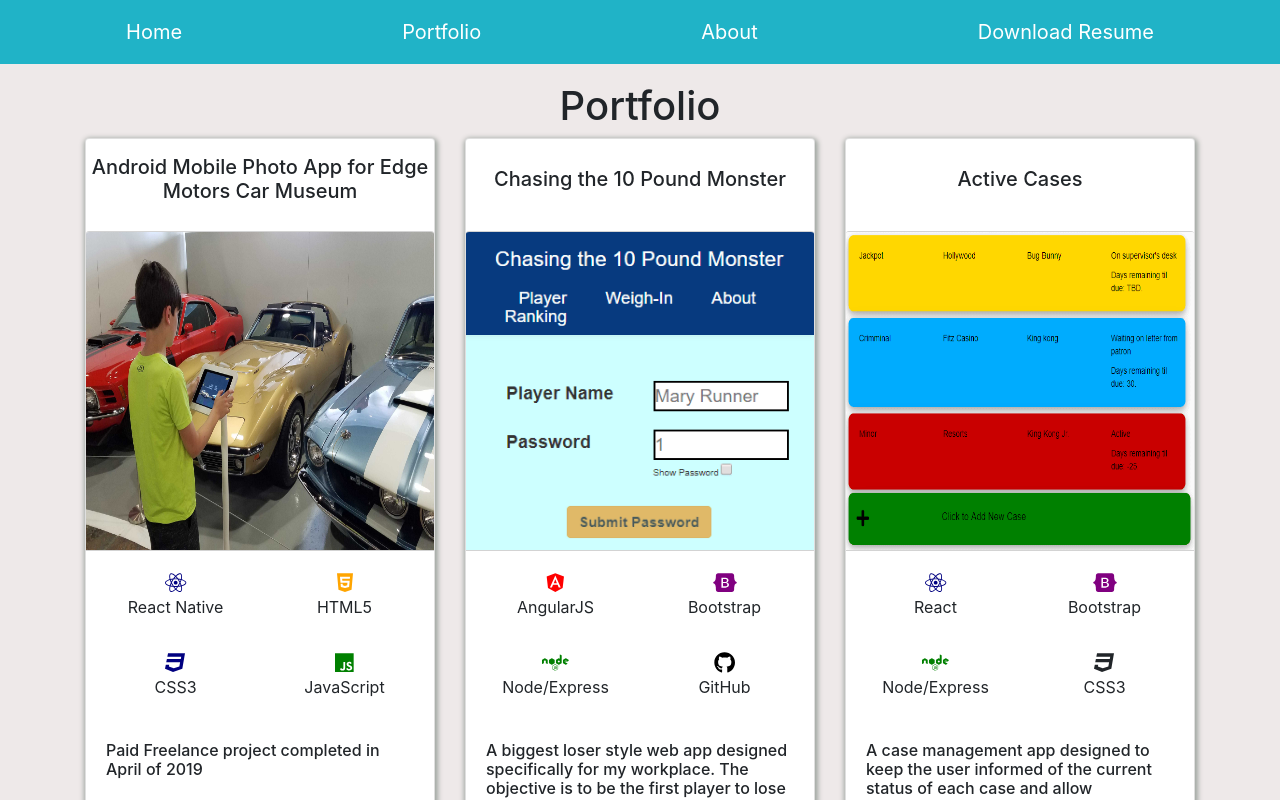
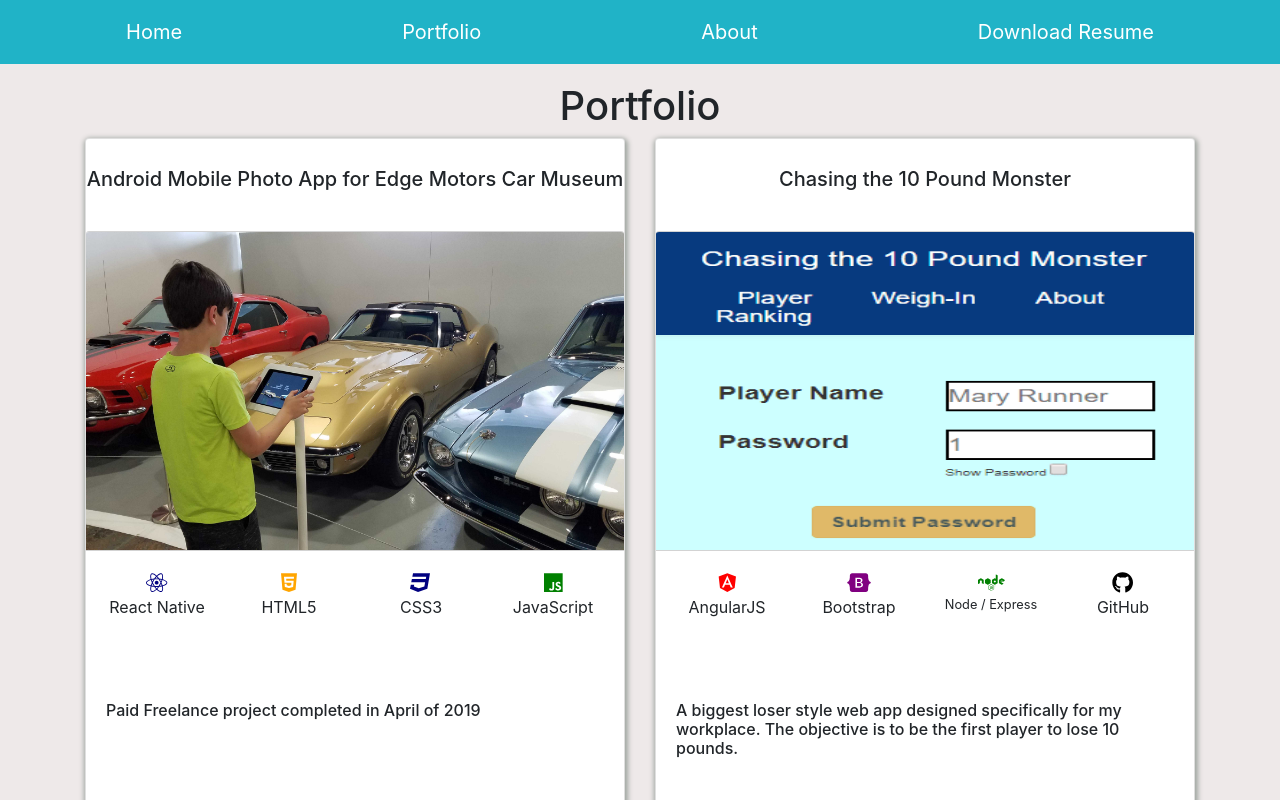
Before and after one commit to jcsmileyjr/v2-Portfolio, a React (Create React App) app in the folder portfolio/: page / in a window 1280 px wide. Both pictures are taken after a click on the button "Portfolio". Shown: the top 800 px of the page. Built offline with nearby package versions, Linux system fonts and the light colour scheme.

Commit message:
Iniital changes to Porfolio

```diff
--- a/portfolio/src/App.css
+++ b/portfolio/src/App.css
@@ -140,13 +140,24 @@ really wasn't working. The fix was to use a linear-gradient.
 }
 
 .equalTechHeight {
-  height: 20vh;
+  height: 15vh;
 }
 
 .equalObjHeight {
   height: 15vh;
   padding-bottom: 10vh;
 
+}
+
+/*smaller text for Node/Express to make it fit */
+.smallText {
+  font-size: .8rem;
+}
+
+@media screen and (max-width:470px){
+  .allTextSmall {
+    font-size: .8rem;
+  }
 }
 
 @media screen and (max-width:1020px) and (min-width:768px){
--- a/portfolio/src/components/portfolio.js
+++ b/portfolio/src/components/portfolio.js
@@ -19,7 +19,7 @@ export default function Portfolio(props) {
         </Col>
       </Row>
       <Row>
-        <Col className="spaceBetweenPortfolioCards" xs={12} md={4}>
+        <Col className="spaceBetweenPortfolioCards" xs={12} lg={6}>
           <Card className="h-100 imageShadowBorder">
             <Card.Title className="center equalTitleHeight">
               Android Mobile Photo App for Edge Motors Car Museum
@@ -32,37 +32,37 @@ export default function Portfolio(props) {
             />
             <Card.Body>
               <Row className="equalTechHeight">
-                <Col className="center" xs={6}>
+                <Col className="center" xs={3}>
                   <FontAwesomeIcon
                     style={{ color: "navy" }}
                     icon={["fab", "react"]}
                     size="lg"
                   />
-                  <Card.Text>React Native</Card.Text>
+                  <Card.Text className="allTextSmall">React Native</Card.Text>
                 </Col>
-                <Col className="center" xs={6}>
+                <Col className="center" xs={3}>
                   <FontAwesomeIcon
                     style={{ color: "orange" }}
                     icon={["fab", "html5"]}
                     size="lg"
                   />
-                  <Card.Text>HTML5</Card.Text>
+                  <Card.Text className="allTextSmall">HTML5</Card.Text>
                 </Col>
-                <Col className="center" xs={6}>
+                <Col className="center" xs={3}>
                   <FontAwesomeIcon
                     style={{ color: "navy" }}
                     icon={["fab", "css3"]}
                     size="lg"
                   />
-                  <Card.Text>CSS3</Card.Text>
+                  <Card.Text className="allTextSmall">CSS3</Card.Text>
                 </Col>
-                <Col className="center" xs={6}>
+                <Col className="center" xs={3}>
                   <FontAwesomeIcon
                     style={{ color: "green" }}
                     icon={["fab", "js"]}
                     size="lg"
                   />
-                  <Card.Text>JavaScript</Card.Text>
+                  <Card.Text className="allTextSmall">JavaScript</Card.Text>
                 </Col>
               </Row>
               <Card.Subtitle className="rowWhiteSpace equalObjHeight">
@@ -87,7 +87,7 @@ export default function Portfolio(props) {
           </Card>
         </Col>
 
-        <Col className="spaceBetweenPortfolioCards" xs={12} md={4}>
+        <Col className="spaceBetweenPortfolioCards" xs={12} lg={6}>
           <Card className="h-100 imageShadowBorder">
             <Card.Title className="center equalTitleHeight">
               Chasing the 10 Pound Monster
@@ -100,37 +100,37 @@ export default function Portfolio(props) {
             />
             <Card.Body>
               <Row className="equalTechHeight">
-                <Col className="center" xs={6}>
+                <Col className="center" xs={3}>
                   <FontAwesomeIcon
                     style={{ color: "red" }}
                     icon={["fab", "angular"]}
                     size="lg"
                   />
-                  <Card.Text>AngularJS</Card.Text>
+                  <Card.Text className="allTextSmall">AngularJS</Card.Text>
                 </Col>
-                <Col className="center" xs={6}>
+                <Col className="center" xs={3}>
                   <FontAwesomeIcon
                     style={{ color: "purple" }}
                     icon={["fab", "bootstrap"]}
                     size="lg"
                   />
-                  <Card.Text>Bootstrap</Card.Text>
+                  <Card.Text className="allTextSmall">Bootstrap</Card.Text>
                 </Col>
-                <Col className="center" xs={6}>
+                <Col className="center" xs={3}>
                   <FontAwesomeIcon
                     style={{ color: "green" }}
                     icon={["fab", "node"]}
                     size="lg"
                   />
-                  <Card.Text>Node/Express</Card.Text>
+                  <Card.Text className="smallText">Node / Express</Card.Text>
                 </Col>
-                <Col className="center" xs={6}>
+                <Col className="center" xs={3}>
                   <FontAwesomeIcon
                     style={{ color: "black" }}
                     icon={["fab", "github"]}
                     size="lg"
                   />
-                  <Card.Text>GitHub</Card.Text>
+                  <Card.Text className="allTextSmall">GitHub</Card.Text>
                 </Col>
               </Row>
               <Card.Subtitle className="rowWhiteSpace equalObjHeight">
@@ -170,7 +170,7 @@ export default function Portfolio(props) {
           </Card>
         </Col>
 
-        <Col className="spaceBetweenPortfolioCards" xs={12} md={4}>
+        <Col className="spaceBetweenPortfolioCards" xs={12} lg={6}>
           <Card className="h-100 imageShadowBorder">
             <Card.Title className="center equalTitleHeight">
               Active Cases
@@ -183,33 +183,33 @@ export default function Portfolio(props) {
             />
             <Card.Body>
               <Row className="equalTechHeight">
-                <Col className="center" xs={6}>
+                <Col className="center" xs={3}>
                   <FontAwesomeIcon
                     style={{ color: "navy" }}
                     icon={["fab", "react"]}
                     size="lg"
                   />
-                  <Card.Text>React</Card.Text>
+                  <Card.Text className="allTextSmall">React</Card.Text>
                 </Col>
-                <Col className="center" xs={6}>
+                <Col className="center" xs={3}>
                   <FontAwesomeIcon
                     style={{ color: "purple" }}
                     icon={["fab", "bootstrap"]}
                     size="lg"
                   />
-                  <Card.Text>Bootstrap</Card.Text>
+                  <Card.Text className="allTextSmall">Bootstrap</Card.Text>
                 </Col>
-                <Col className="center" xs={6}>
+                <Col className="center" xs={3}>
                   <FontAwesomeIcon
                     style={{ color: "green" }}
                     icon={["fab", "node"]}
                     size="lg"
                   />
-                  <Card.Text>Node/Express</Card.Text>
+                  <Card.Text className="smallText">Node / Express</Card.Text>
                 </Col>
-                <Col className="center" xs={6}>
+                <Col className="center" xs={3}>
                   <FontAwesomeIcon icon={["fab", "css3"]} size="lg" />
-                  <Card.Text>CSS3</Card.Text>
+                  <Card.Text className="allTextSmall">CSS3</Card.Text>
                 </Col>
               </Row>
               <Card.Subtitle className="rowWhiteSpace equalObjHeight">
@@ -249,7 +249,7 @@ export default function Portfolio(props) {
           </Card>
         </Col>
         {/* Row 2*/}
-        <Col className="spaceBetweenPortfolioCards" xs={12} md={4}>
+        <Col className="spaceBetweenPortfolioCards" xs={12} lg={6}>
           <Card className="h-100 imageShadowBorder">
             <Card.Title className="center equalTitleHeight">
               Agent-Pedia
@@ -262,33 +262,33 @@ export default function Portfolio(props) {
             />
             <Card.Body>
               <Row className="equalTechHeight">
-                <Col className="center" xs={6}>
+                <Col className="center" xs={3}>
                   <FontAwesomeIcon
                     style={{ color: "red" }}
                     icon={["fab", "angular"]}
                     size="lg"
                   />
-                  <Card.Text>AngularJS</Card.Text>
+                  <Card.Text className="allTextSmall">AngularJS</Card.Text>
                 </Col>
-                <Col className="center" xs={6}>
+                <Col className="center" xs={3}>
                   <FontAwesomeIcon
                     style={{ color: "black" }}
                     icon={["fab", "github"]}
                     size="lg"
                   />
-                  <Card.Text>GitHub</Card.Text>
+                  <Card.Text className="allTextSmall">GitHub</Card.Text>
                 </Col>
-                <Col className="center" xs={6}>
+                <Col className="center" xs={3}>
                   <FontAwesomeIcon
                     style={{ color: "green" }}
                     icon={["fab", "node"]}
                     size="lg"
                   />
-                  <Card.Text>Node/Express</Card.Text>
+                  <Card.Text className="smallText">Node / Express</Card.Text>
                 </Col>
-                <Col className="center" xs={6}>
+                <Col className="center" xs={3}>
                   <Card.Text />
-                  <Card.Text>MatrializeCSS</Card.Text>
+                  <Card.Text className="smallText">MatrializeCSS</Card.Text>
                 </Col>
               </Row>
               <Card.Subtitle className="rowWhiteSpace equalObjHeight">
@@ -326,7 +326,7 @@ export default function Portfolio(props) {
           </Card>
         </Col>
 
-        <Col className="spaceBetweenPortfolioCards" xs={12} md={4}>
+        <Col className="spaceBetweenPortfolioCards" xs={12} lg={6}>
           <Card className="h-100 imageShadowBorder">
             <Card.Title className="center equalTitleHeight">
               Index Cards
@@ -339,37 +339,37 @@ export default function Portfolio(props) {
             />
             <Card.Body>
               <Row className="equalTechHeight">
-                <Col className="center" xs={6}>
+                <Col className="center" xs={3}>
                   <FontAwesomeIcon
                     style={{ color: "red" }}
                     icon={["fab", "angular"]}
                     size="lg"
                   />
-                  <Card.Text>AngularJS</Card.Text>
+                  <Card.Text className="allTextSmall">AngularJS</Card.Text>
                 </Col>
-                <Col className="center" xs={6}>
+                <Col className="center" xs={3}>
                   <FontAwesomeIcon
                     style={{ color: "black" }}
                     icon={["fab", "github"]}
                     size="lg"
                   />
-                  <Card.Text>GitHub</Card.Text>
+                  <Card.Text className="allTextSmall">GitHub</Card.Text>
                 </Col>
-                <Col className="center" xs={6}>
+                <Col className="center" xs={3}>
                   <FontAwesomeIcon
                     style={{ color: "orange" }}
                     icon={["fab", "html5"]}
                     size="lg"
                   />
-                  <Card.Text>HTML5</Card.Text>
+                  <Card.Text className="allTextSmall">HTML5</Card.Text>
                 </Col>
-                <Col className="center" xs={6}>
+                <Col className="center" xs={3}>
                   <FontAwesomeIcon
                     style={{ color: "purple" }}
                     icon={["fab", "bootstrap"]}
                     size="lg"
                   />
-                  <Card.Text>Bootstrap</Card.Text>
+                  <Card.Text className="allTextSmall">Bootstrap</Card.Text>
                 </Col>
               </Row>
               <Card.Subtitle className="rowWhiteSpace equalObjHeight">
@@ -408,7 +408,7 @@ export default function Portfolio(props) {
           </Card>
         </Col>
 
-        <Col className="spaceBetweenPortfolioCards" xs={12} md={4}>
+        <Col className="spaceBetweenPortfolioCards" xs={12} lg={6}>
           <Card className="h-100 imageShadowBorder">
             <Card.Title className="center equalTitleHeight">
               Wheel of Fortune (mobile app)
@@ -421,37 +421,37 @@ export default function Portfolio(props) {
             />
             <Card.Body>
               <Row className="equalTechHeight">
-                <Col className="center" xs={6}>
+                <Col className="center" xs={3}>
                   <FontAwesomeIcon
                     style={{ color: "navy" }}
                     icon={["fab", "react"]}
                     size="lg"
                   />
-                  <Card.Text>React Native</Card.Text>
+                  <Card.Text className="allTextSmall">React Native</Card.Text>
                 </Col>
-                <Col className="center" xs={6}>
+                <Col className="center" xs={3}>
                   <FontAwesomeIcon
                     style={{ color: "black" }}
                     icon={["fab", "github"]}
                     size="lg"
                   />
-                  <Card.Text>GitHub</Card.Text>
+                  <Card.Text className="allTextSmall">GitHub</Card.Text>
                 </Col>
-                <Col className="center" xs={6}>
+                <Col className="center" xs={3}>
                   <FontAwesomeIcon
                     style={{ color: "orange" }}
                     icon={["fab", "html5"]}
                     size="lg"
                   />
-                  <Card.Text>HTML5</Card.Text>
+                  <Card.Text className="allTextSmall">HTML5</Card.Text>
                 </Col>
-                <Col className="center" xs={6}>
+                <Col className="center" xs={3}>
                   <FontAwesomeIcon
                     style={{ color: "navy" }}
                     icon={["fab", "css3"]}
                     size="lg"
                   />
-                  <Card.Text>CSS3</Card.Text>
+                  <Card.Text className="allTextSmall">CSS3</Card.Text>
                 </Col>
               </Row>
               <Card.Subtitle className="rowWhiteSpace equalObjHeight">
@@ -489,7 +489,7 @@ export default function Portfolio(props) {
           </Card>
         </Col>
 
-        <Col className="spaceBetweenPortfolioCards" xs={12} md={4}>
+        <Col className="spaceBetweenPortfolioCards" xs={12} lg={6}>
           <Card className="h-100 imageShadowBorder">
             <Card.Title className="center equalTitleHeight">
               Calculator (mobile app)
@@ -502,37 +502,37 @@ export default function Portfolio(props) {
             />
             <Card.Body>
               <Row className="equalTechHeight">
-                <Col className="center" xs={6}>
+                <Col className="center" xs={3}>
                   <FontAwesomeIcon
                     style={{ color: "navy" }}
                     icon={["fab", "react"]}
                     size="lg"
                   />
-                  <Card.Text>React Native</Card.Text>
+                  <Card.Text className="allTextSmall">React Native</Card.Text>
                 </Col>
-                <Col className="center" xs={6}>
+                <Col className="center" xs={3}>
                   <FontAwesomeIcon
                     style={{ color: "black" }}
                     icon={["fab", "github"]}
                     size="lg"
                   />
-                  <Card.Text>GitHub</Card.Text>
+                  <Card.Text className="allTextSmall">GitHub</Card.Text>
                 </Col>
-                <Col className="center" xs={6}>
+                <Col className="center" xs={3}>
                   <FontAwesomeIcon
                     style={{ color: "orange" }}
                     icon={["fab", "html5"]}
                     size="lg"
                   />
-                  <Card.Text>HTML5</Card.Text>
+                  <Card.Text className="allTextSmall">HTML5</Card.Text>
                 </Col>
-                <Col className="center" xs={6}>
+                <Col className="center" xs={3}>
                   <FontAwesomeIcon
                     style={{ color: "navy" }}
                     icon={["fab", "css3"]}
                     size="lg"
                   />
-                  <Card.Text>CSS3</Card.Text>
+                  <Card.Text className="allTextSmall">CSS3</Card.Text>
                 </Col>
               </Row>
               <Card.Subtitle className="rowWhiteSpace equalObjHeight">
```
